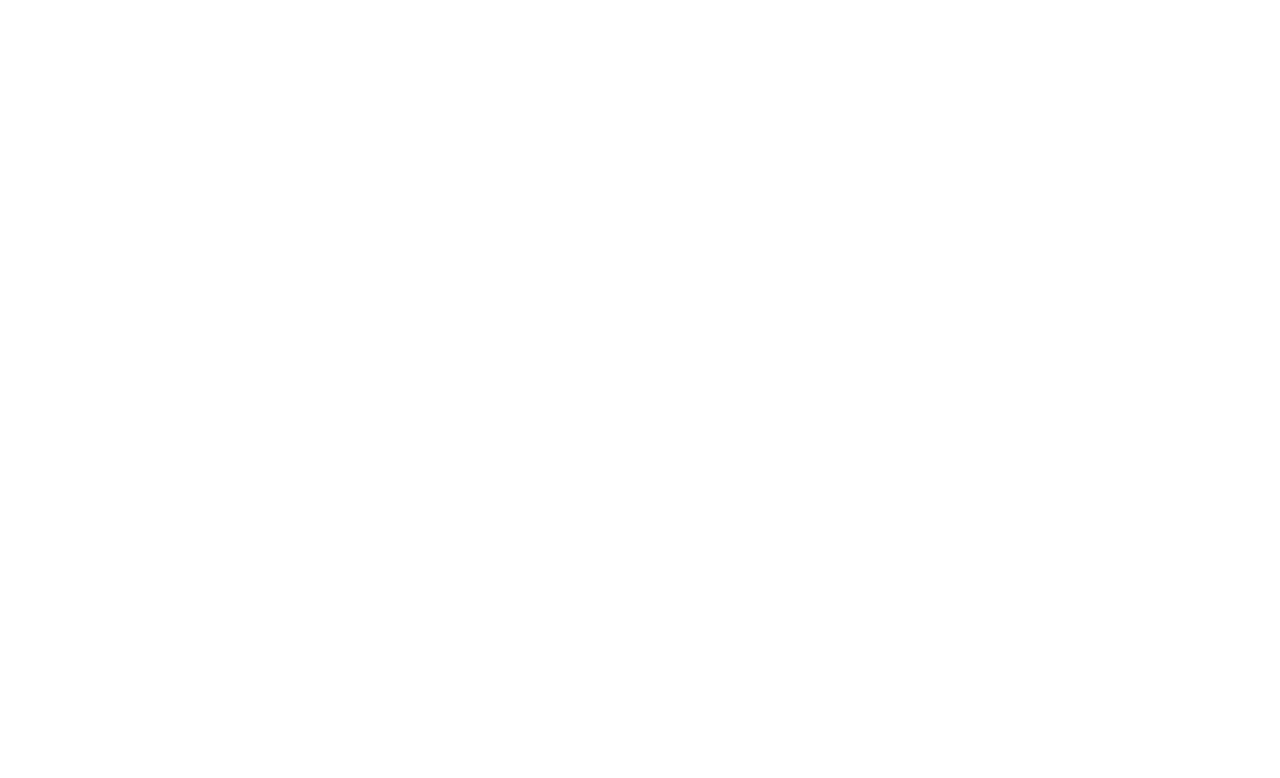
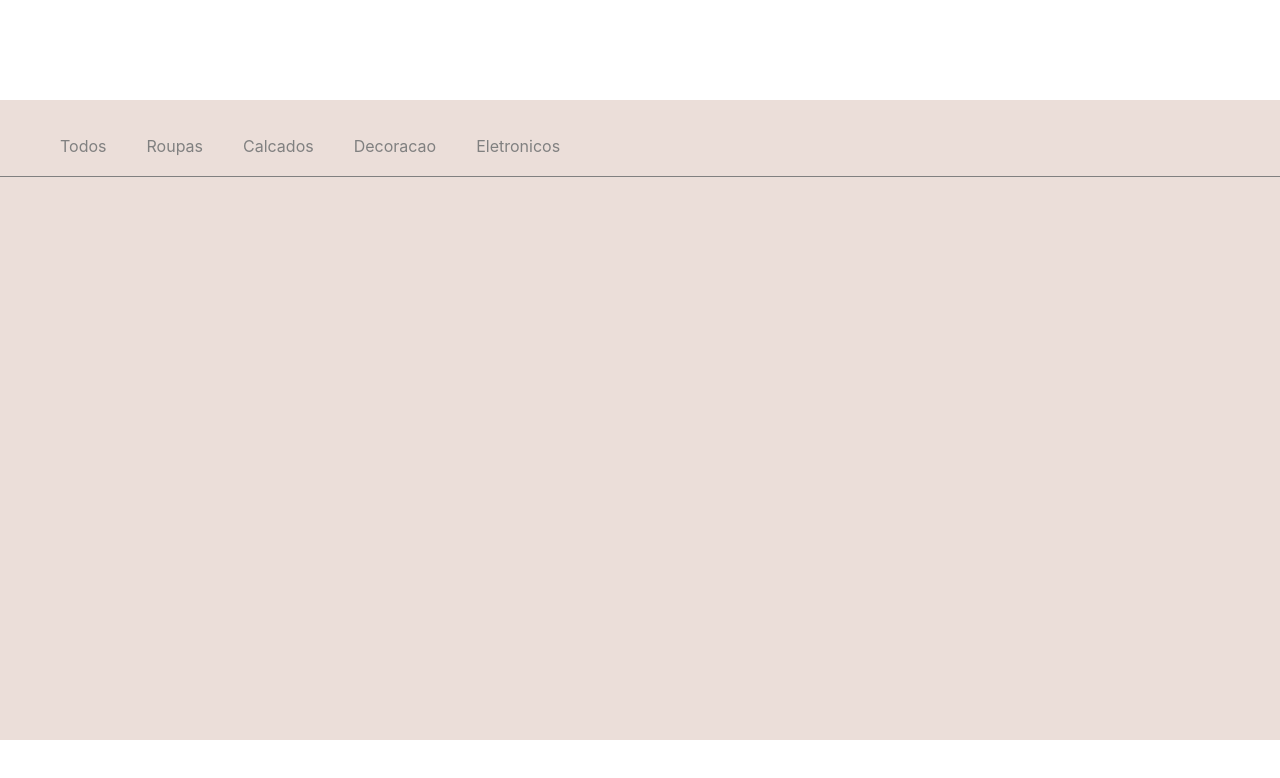
Before and after one commit to future4code/dumont-marketplace4, a React (Create React App) app: page / in a window 1280 px wide. Shown: the top 778 px of the page. Built offline with nearby package versions, Linux system fonts and the light colour scheme.

Commit message:
layout home filtro finalizado

```diff
--- a/src/components/AppContainer.js
+++ b/src/components/AppContainer.js
@@ -1,16 +1,18 @@
 import React, { Component } from 'react'
 import CardProduto from './CardProduto'
 import PostProduto from './PostProduto'
+import HomeFiltro from './HomeFiltro'
 
 export class AppContainer extends Component {
 
   state = {
-    // maisInfo: false
+     maisInfo: false
   }
   render() {
 
     return (
       <div>
+        <HomeFiltro/>
        {/* <PostProduto></PostProduto> */}
        {/* <CardProduto
         imagem='https://sc01.alicdn.com/kf/HTB1_gQhdf6H8KJjy0Fjq6yXepXaM.jpg_350x350.jpg'
--- /dev/null
+++ b/src/components/HomeFiltro.js
@@ -0,0 +1,71 @@
+import React, { Component } from 'react';
+import axios from 'axios'
+import styled from 'styled-components'
+
+const TabFiltros = styled.ul`
+    display: flex;
+    align-items: center;
+    justify-content: flex-start;
+    list-style: none;
+    border-bottom: 1px solid grey;
+`
+const MainDiv = styled.div`
+    display: flex;
+    flex-direction: column;
+    width: 100vw;
+    max-height: max-content;
+    min-height: 80vh;
+    margin-top: 100px;
+    background-color: #ebded9;
+
+`
+
+const DivProdutos= styled.div`
+    display: flex;
+    flex-flow: row wrap;
+    margin: 10px;
+    height: max-content;
+    width: 100%;
+`
+
+const ButtonFiltro = styled.li`
+    margin: 20px;
+`
+const LinkButton = styled.a`
+    text-decoration: none;
+    color:grey;
+    &:hover{
+        font-size: large;
+        color: black;
+    }
+    &:focus{
+        font-size: large;
+        color: black;
+    }
+`
+class HomeFiltro extends Component {
+    state = {
+
+     }
+
+
+    render() {
+
+        return (
+            <MainDiv>
+                <TabFiltros>
+                    <ButtonFiltro><LinkButton href="#">Todos</LinkButton></ButtonFiltro>
+                    <ButtonFiltro><LinkButton href="#">Roupas</LinkButton></ButtonFiltro>
+                    <ButtonFiltro><LinkButton href="#">Calcados</LinkButton></ButtonFiltro>
+                    <ButtonFiltro><LinkButton href="#">Decoracao</LinkButton></ButtonFiltro>
+                    <ButtonFiltro><LinkButton href="#">Eletronicos</LinkButton></ButtonFiltro>
+                </TabFiltros>
+                <DivProdutos>
+                    {/* renderizar aqui os produtos */}
+                </DivProdutos>
+            </MainDiv>
+        );
+    }
+}
+
+export default HomeFiltro;
```
